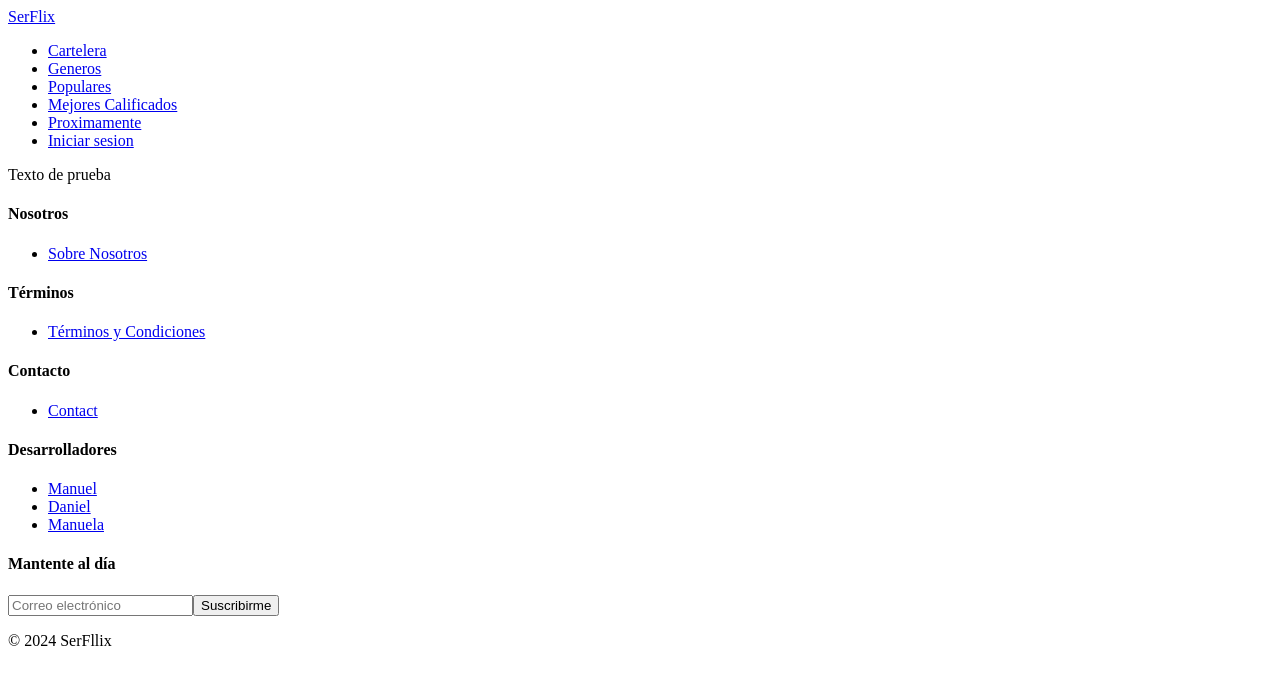
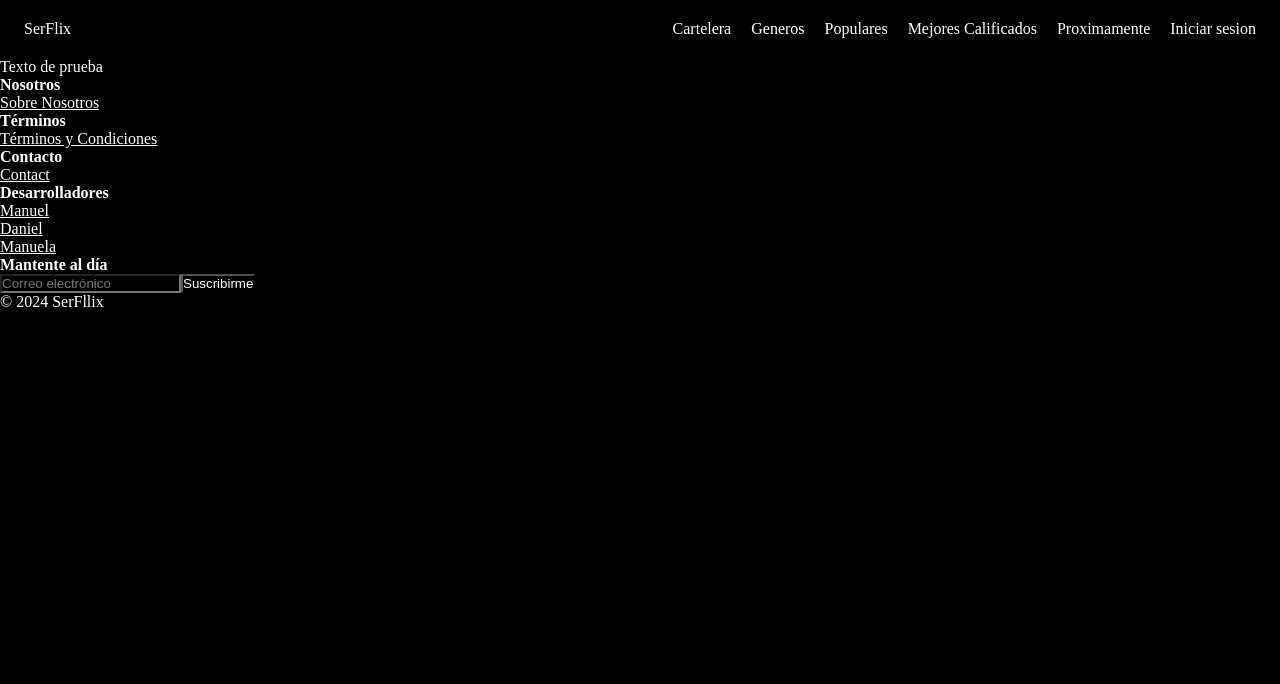
Before and after one commit to Manuel-2400/my-serflix-web, a Next.js app: page / in a window 1280 px wide. Shown: the top 684 px of the page. Built offline with nearby package versions, Linux system fonts and the light colour scheme.

Commit message:
feat: implementacion de estilos

```diff
--- /dev/null
+++ b/src/layout/Footer/Footer.css
@@ -0,0 +1,3 @@
+.footer {
+    background-color: red;
+}
--- a/src/layout/Footer/index.tsx
+++ b/src/layout/Footer/index.tsx
@@ -1,5 +1,5 @@
 import React from 'react';
-
+import './Footer.css'
 export const Footer = () => {
   return (
     <footer className="footer">
--- /dev/null
+++ b/src/layout/Header/Header.css
@@ -0,0 +1,35 @@
+* {
+    margin: 0;
+    padding: 0;
+    background-color: black;
+    color: white;
+}
+
+.header {
+    display: flex;
+    justify-content: space-between;
+    align-items: center;
+    padding: 20px 24px;
+}
+
+.logo {
+    text-decoration: none;
+}
+
+.nav {
+    display: flex;
+    justify-content: center;
+    align-items: center;
+    gap: 20px;
+}
+
+.nav-links {
+    list-style-type: none;
+    display: flex;
+    gap: 20px;
+
+}
+
+.nav-link {
+    text-decoration: none;
+}
--- a/src/layout/Header/index.tsx
+++ b/src/layout/Header/index.tsx
@@ -1,20 +1,31 @@
 import React from "react";
 import Link from "next/link";
+import './Header.css'
 
 export const Header = () => {
   return (
-    <nav>
-      <div className="container">
-        <a href="/" className="logo">SerFlix</a>
+    <header className="header">
+      <a href="/" className="logo">SerFlix</a>
+      <nav className="nav">
         <ul className="nav-links">
-          <li><Link href="#now-playing">Cartelera</Link></li>
-          <li><Link href="#genres">Generos</Link></li>
-          <li><Link href="#popular">Populares</Link></li>
-          <li><Link href="#rated">Mejores Calificados</Link></li>
-          <li><Link href="#soon">Proximamente</Link></li>
-          <li><Link href="/iniciar-sesion">Iniciar sesion</Link></li>
+          <li>
+            <Link href="#now-playing" className="nav-link">Cartelera</Link>
+          </li>
+          <li>
+            <Link href="#genres" className="nav-link">Generos</Link>
+          </li>
+          <li>
+            <Link href="#popular" className="nav-link">Populares</Link>
+          </li>
+          <li>
+            <Link href="#rated" className="nav-link">Mejores Calificados</Link>
+          </li>
+          <li>
+            <Link href="#soon" className="nav-link">Proximamente</Link>
+          </li>
         </ul>
-      </div>
-    </nav>
+        <Link href="/iniciar-sesion" className="nav-link">Iniciar sesion</Link>
+      </nav>
+    </header>
   );
 };
```
